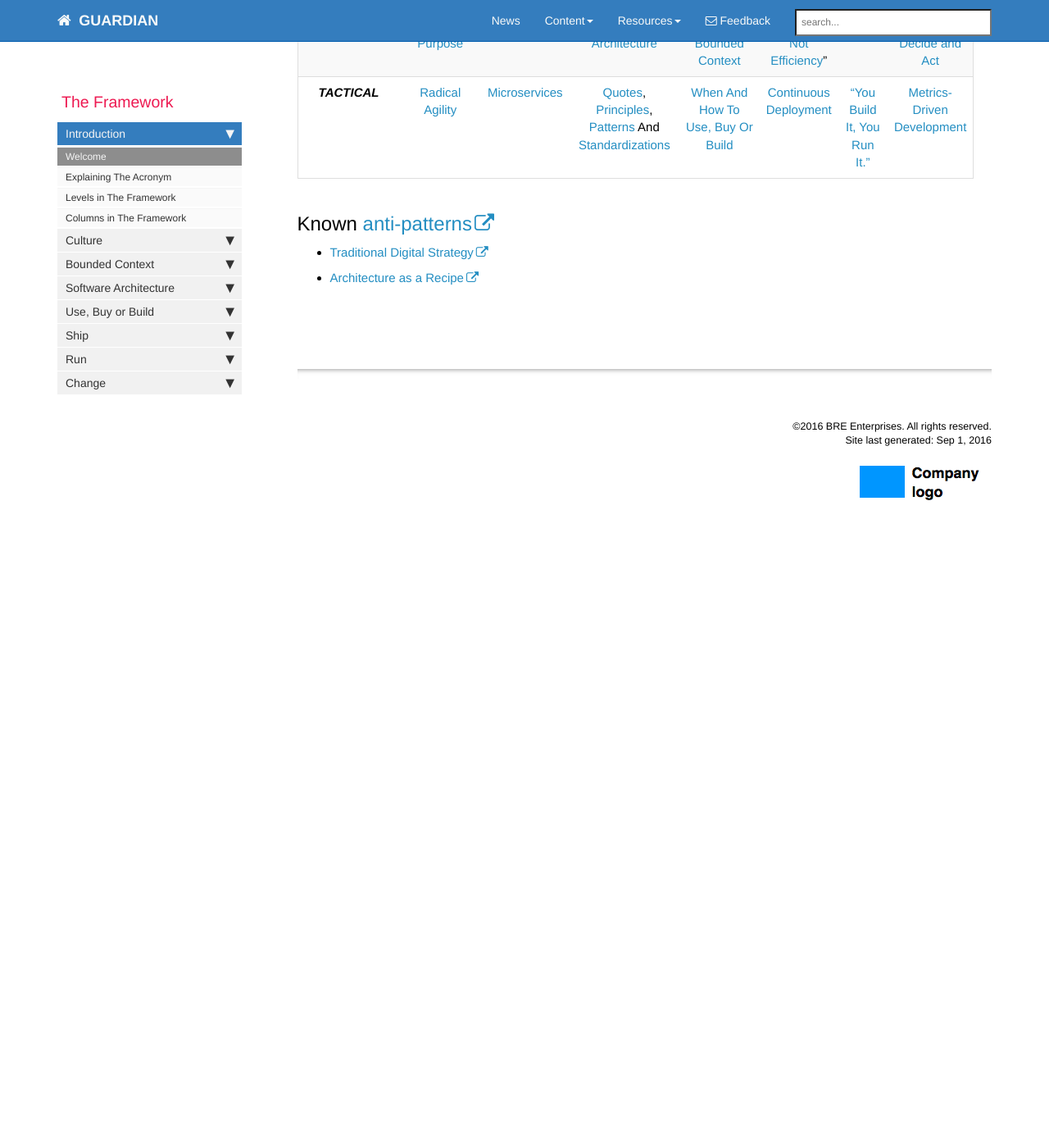
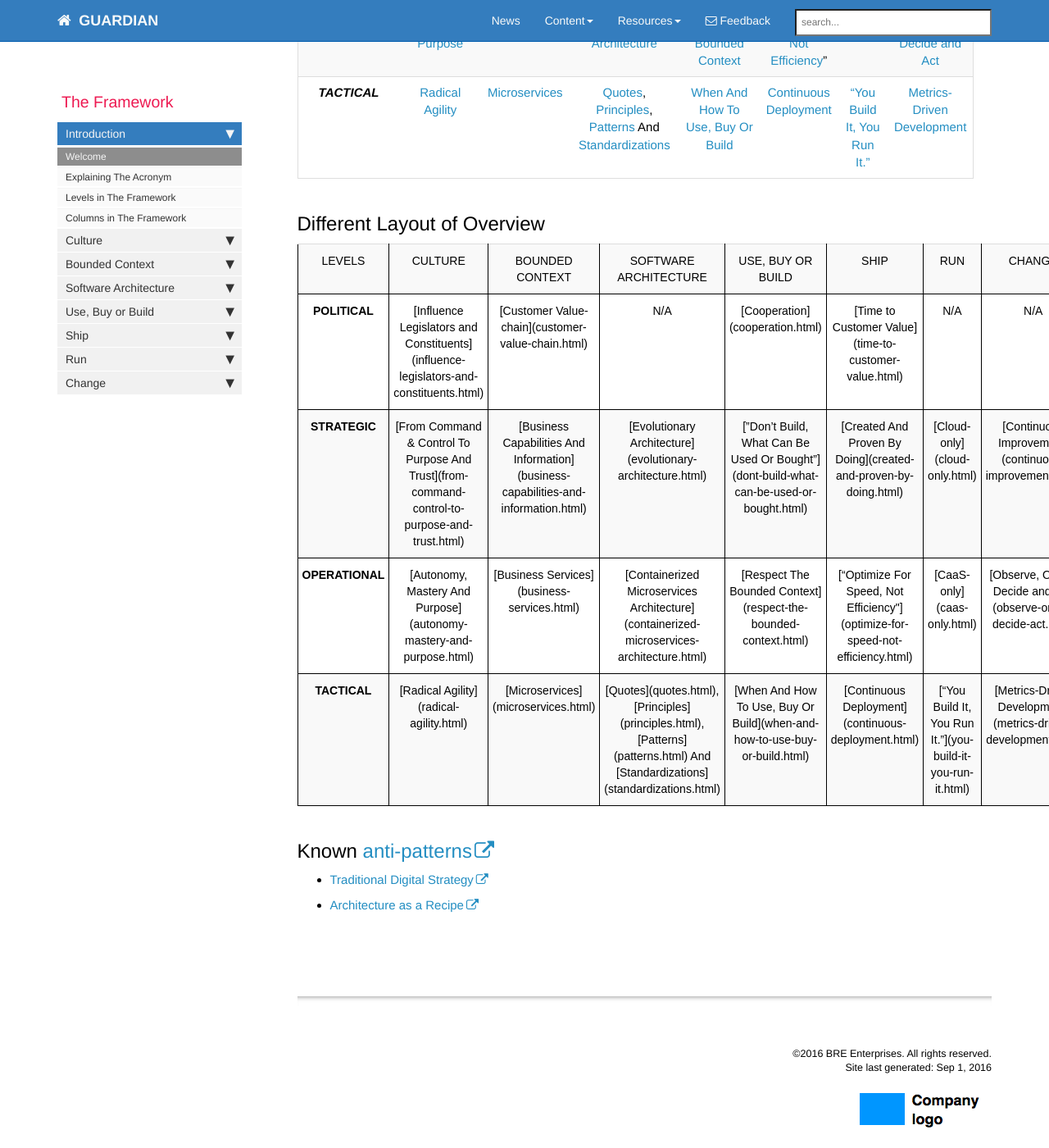
Before and after one commit to LarsBarkman/guardian, a Jekyll site: the page built from docs/index.md, in a window 1280 px wide and 1400 px high, scrolled down 1009 px. Shown: the whole window at 82% size. Built offline with Jekyll 4.4.1, drawn with Linux system fonts in a browser that asks for light colours; nearby versions of some CDN libraries; comment, search, counter and statistics services are not loaded; before the commit the page ends 1695 px from its top, so only the background shows below that.

Commit message:
Changed Table to HTML

```diff
--- a/docs/index.md
+++ b/docs/index.md
@@ -32,6 +32,70 @@ Find out the meaning and ideas behind the [levels](levels.html) and [columns](co
 | ***OPERATIONAL***  | [Autonomy, Mastery And Purpose](autonomy-mastery-and-purpose.html)  | [Business Services](business-services.html)  | [Containerized Microservices Architecture](containerized-microservices-architecture.html)  | [Respect The Bounded Context](respect-the-bounded-context.html)  | [“Optimize For Speed, Not Efficiency](optimize-for-speed-not-efficiency.html)”  | [CaaS-only](caas-only.html)  | [Observe, Orient, Decide and Act](observe-orient-decide-act.html)  |
 | ***TACTICAL***  | [Radical Agility](radical-agility.html)  | [Microservices](microservices.html)  | [Quotes](quotes.html), [Principles](principles.html), [Patterns](patterns.html) And [Standardizations](standardizations.html)  | [When And How To Use, Buy Or Build](when-and-how-to-use-buy-or-build.html)  | [Continuous Deployment](continuous-deployment.html)  | [“You Build It, You Run It.”](you-build-it-you-run-it.html)  | [Metrics-Driven Development](metrics-driven-development.html)  |
 
+## Different Layout of Overview
+
+<style type="text/css">
+.tg  {border-collapse:collapse;border-spacing:0;}
+.tg td{font-family:Arial, sans-serif;font-size:14px;padding:10px 5px;border-style:solid;border-width:1px;overflow:hidden;word-break:normal;}
+.tg th{font-family:Arial, sans-serif;font-size:14px;font-weight:normal;padding:10px 5px;border-style:solid;border-width:1px;overflow:hidden;word-break:normal;}
+.tg .tg-s6z2{text-align:center}
+.tg .tg-e3zv{font-weight:bold; text-align:center}
+.tg .tg-031e{text-align:center}
+</style>
+<table class="tg">
+  <tr>
+    <th class="tg-s6z2">LEVELS</th>
+    <th class="tg-s6z2">CULTURE</th>
+    <th class="tg-s6z2">BOUNDED CONTEXT</th>
+    <th class="tg-s6z2">SOFTWARE ARCHITECTURE</th>
+    <th class="tg-s6z2">USE, BUY OR BUILD</th>
+    <th class="tg-s6z2">SHIP</th>
+    <th class="tg-s6z2">RUN</th>
+    <th class="tg-s6z2">CHANGE</th>
+  </tr>
+  <tr>
+    <td class="tg-e3zv">POLITICAL</td>
+    <td class="tg-031e">[Influence Legislators and Constituents](influence-legislators-and-constituents.html)</td>
+    <td class="tg-031e">[Customer Value-chain](customer-value-chain.html)</td>
+    <td class="tg-031e">N/A</td>
+    <td class="tg-031e">[Cooperation](cooperation.html)</td>
+    <td class="tg-031e">[Time to Customer Value](time-to-customer-value.html) </td>
+    <td class="tg-031e">N/A</td>
+    <td class="tg-031e">N/A</td>
+  </tr>
+  <tr>
+    <td class="tg-e3zv">STRATEGIC</td>
+    <td class="tg-031e">[From Command & Control To Purpose And Trust](from-command-control-to-purpose-and-trust.html)</td>
+    <td class="tg-031e">[Business Capabilities And Information](business-capabilities-and-information.html)</td>
+    <td class="tg-031e">[Evolutionary Architecture](evolutionary-architecture.html)</td>
+    <td class="tg-031e">[”Don’t Build, What Can Be Used Or Bought”](dont-build-what-can-be-used-or-bought.html)</td>
+    <td class="tg-031e">[Created And Proven By Doing](created-and-proven-by-doing.html)</td>
+    <td class="tg-031e">[Cloud-only](cloud-only.html)</td>
+    <td class="tg-031e">[Continuous Improvement](continuous-improvement.html)</td>
+  </tr>
+  <tr>
+    <td class="tg-e3zv">OPERATIONAL</td>
+    <td class="tg-031e">[Autonomy, Mastery And Purpose](autonomy-mastery-and-purpose.html)</td>
+    <td class="tg-031e">[Business Services](business-services.html)</td>
+    <td class="tg-031e">[Containerized Microservices Architecture](containerized-microservices-architecture.html)</td>
+    <td class="tg-031e">[Respect The Bounded Context](respect-the-bounded-context.html)</td>
+    <td class="tg-031e">[“Optimize For Speed, Not Efficiency"](optimize-for-speed-not-efficiency.html)</td>
+    <td class="tg-031e">[CaaS-only](caas-only.html)</td>
+    <td class="tg-031e">[Observe, Orient, Decide and Act](observe-orient-decide-act.html)</td>
+  </tr>
+  <tr>
+    <td class="tg-e3zv">TACTICAL</td>
+    <td class="tg-031e">[Radical Agility](radical-agility.html)</td>
+    <td class="tg-031e">[Microservices](microservices.html)</td>
+    <td class="tg-031e">[Quotes](quotes.html), [Principles](principles.html), [Patterns](patterns.html) And [Standardizations](standardizations.html)</td>
+    <td class="tg-031e">[When And How To Use, Buy Or Build](when-and-how-to-use-buy-or-build.html)</td>
+    <td class="tg-031e">[Continuous Deployment](continuous-deployment.html)</td>
+    <td class="tg-031e">[“You Build It, You Run It.”](you-build-it-you-run-it.html)</td>
+    <td class="tg-031e">[Metrics-Driven Development](metrics-driven-development.html)</td>
+  </tr>
+</table>
+
+
 ## Known [anti-patterns](http://martinfowler.com/bliki/AntiPattern.html)
 * [Traditional Digital Strategy](https://www.thoughtworks.com/insights/blog/digital-strategy-dead)
 * [Architecture as a Recipe](http://doveltech.com/innovation/the-beginning-of-the-end-for-enterprise-architecture-frameworks/)
```
Also changed, not shown: docs/pages/framework/quotes.md (+1 -1 lines).
